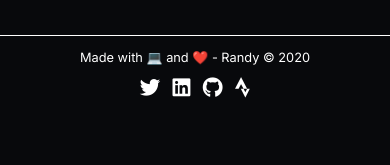
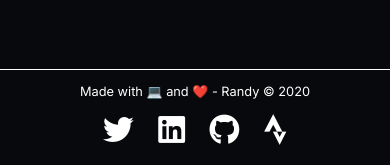
Before and after one commit to randymorales/randymorales.dev, a Next.js app: page /blog in a window 390 px wide. Shown: the part 1042-1207 px from the top of the page. Before the commit the page ends 1159 px from the top, so only its background shows below. Built offline with nearby package versions, Linux system fonts and the light colour scheme.

Commit message:
Fix "Tap targets are not sized appropriately"
- Increase footer icons size
- Edit some styles

Signed-off-by: Randy <randymoralesg@gmail.com>

```diff
--- a/styles/blog.module.css
+++ b/styles/blog.module.css
@@ -37,7 +37,7 @@
   box-shadow: 1px 3px 0 var(--border-card-color);
   margin: 0.5rem;
   padding-bottom: 0.5rem;
-  width: 400px;
+  width: 390px;
 }
 
 .cardImg {
@@ -253,7 +253,7 @@
 
 @media (max-width: 420px) {
   .card {
-    width: 95%;
+    width: 100%;
   }
 
   .cardTag {
--- a/styles/footer.module.css
+++ b/styles/footer.module.css
@@ -16,7 +16,7 @@
 
 .container ul {
     margin: 0;
-    font-size: calc(2em * var(--scale));
+    font-size: calc(3em * var(--scale));
 }
 
 .socialNetworks {
@@ -41,7 +41,7 @@
         font-size: 30px;
         justify-content: space-between;
         margin: 0.5em;
-        width: 30%;
+        width: 50%;
     }
 }
 
--- a/styles/intro.module.css
+++ b/styles/intro.module.css
@@ -23,7 +23,7 @@
 .socialNetworks {
   display: inline-flex;
   flex-direction: row;
-  font-size: calc(2em * var(--scale));
+  font-size: calc(3em * var(--scale));
   justify-content: space-between;
   margin-top: 1rem;
   width: calc(6em * var(--scale));
@@ -59,13 +59,6 @@
   .description {
     margin-left: 0;
   }
-
-  .socialNetworks {
-    font-size: 30px;
-    justify-content: space-between;
-    margin: 0.5em;
-    width: 40%;
-  }
 }
 
 @media (max-width: 330px) {
--- a/styles/layout.module.css
+++ b/styles/layout.module.css
@@ -9,3 +9,9 @@
 .large {
     width: 80%;
 }
+
+@media (max-width: 680px) {
+    .large {
+        width: 90%;
+    }
+}
```
